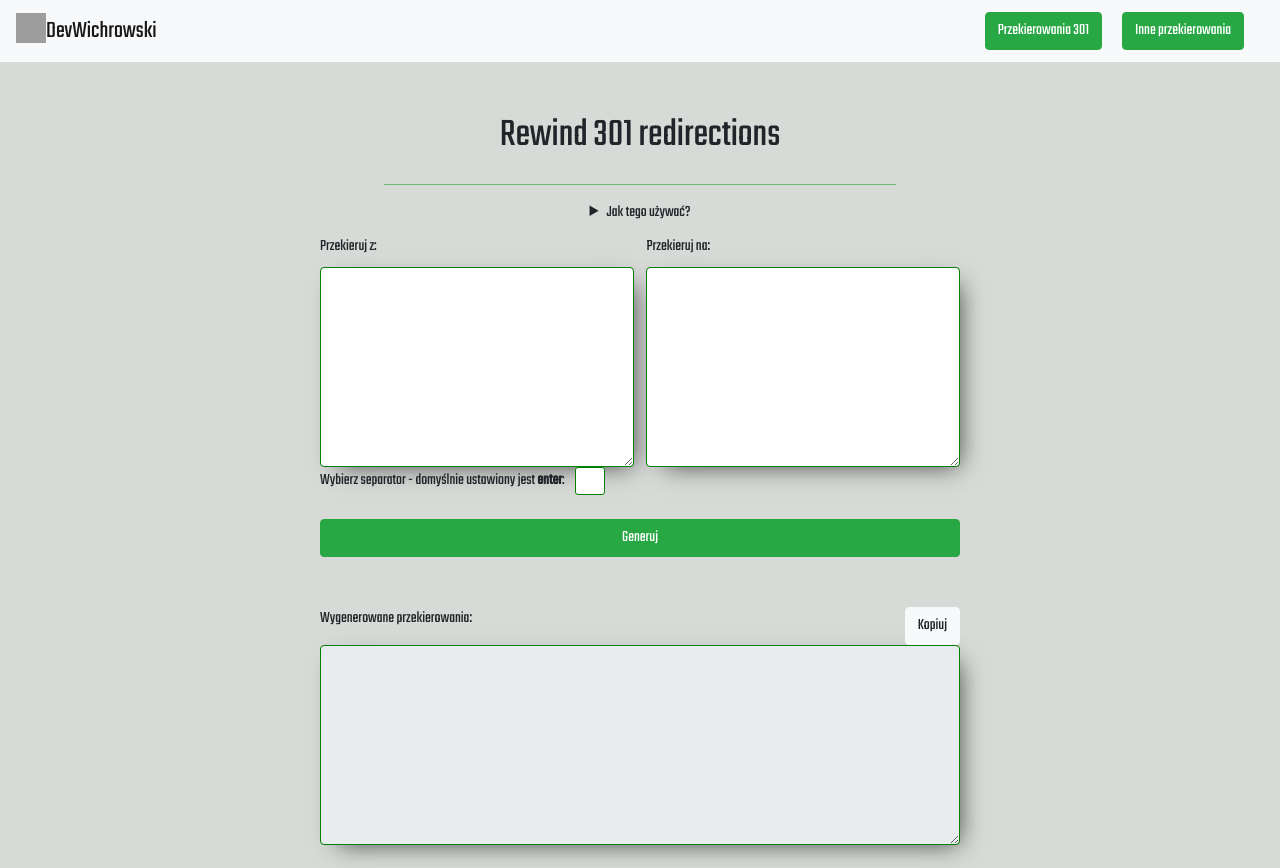
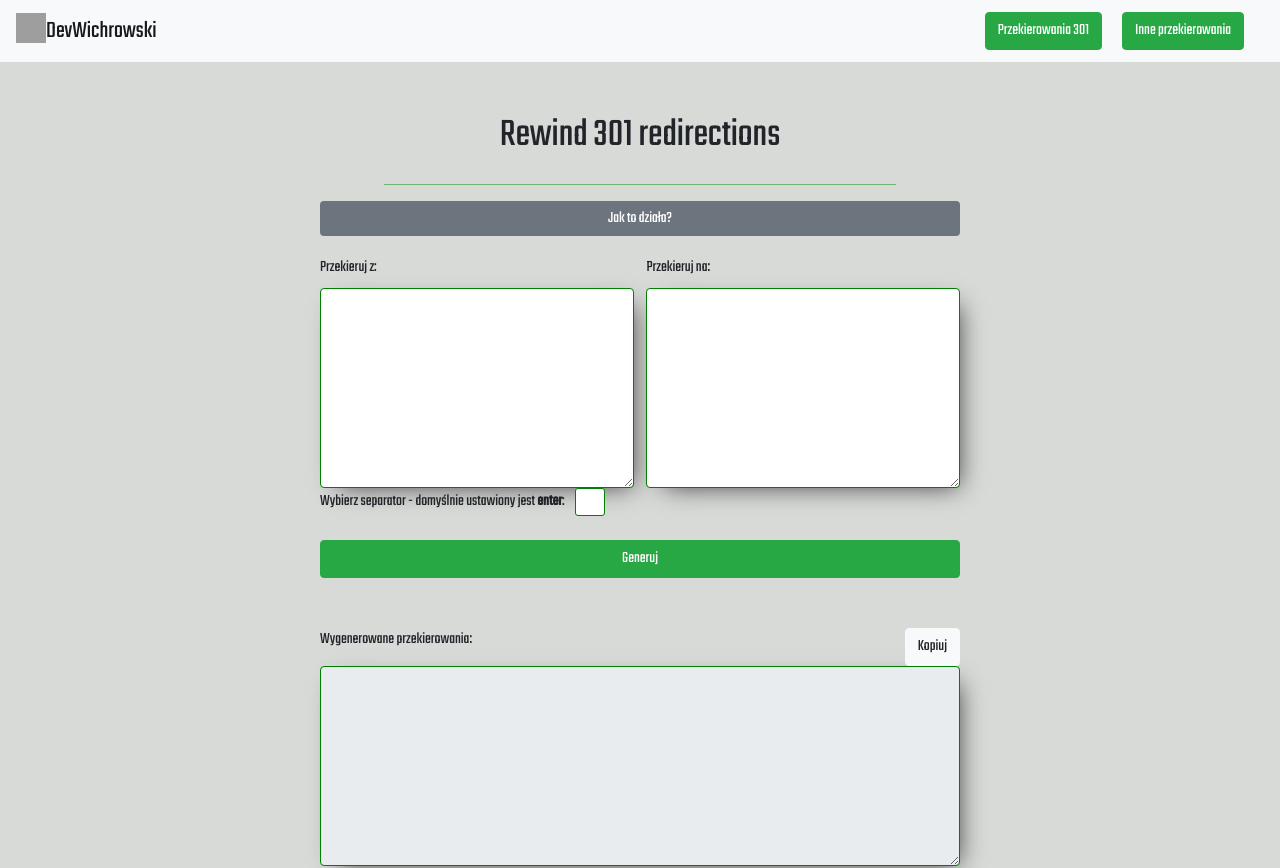
Before and after one commit to DevWichrowski/react-redirections, a React (Create React App) app: page / in a window 1280 px wide. Shown: the top 868 px of the page. Built offline with nearby package versions, Linux system fonts and the light colour scheme; grey boxes are pictures that could not be loaded.

Commit message:
Changed html element details to a Bootstrap component Collapse

```diff
--- a/src/components/main/Main.css
+++ b/src/components/main/Main.css
@@ -44,8 +44,16 @@ hr {
   display: block;
 }
 
-summary {
+.summary {
   outline: none;
+  margin-bottom: 20px;
+  width: 100%;
+}
+
+.summary .btn-secondary {
+  width: 100%;
+  height: 35px;
+  border: 0;
 }
 
 .redirects {
--- a/src/components/main/Main.js
+++ b/src/components/main/Main.js
@@ -92,18 +92,34 @@ class Main extends Component {
 			<div className="wrapper">
 				<h1>Rewind 301 redirections</h1>
 				<hr />
-				<details id="summary-details">
-					<summary>Jak tego używać?</summary>
+				<div className="summary">
+					<button
+						className="btn btn-secondary"
+						type="button"
+						data-toggle="collapse"
+						data-target="#collapseExample"
+						aria-expanded="false"
+						aria-controls="collapseExample"
+					>
+						Jak to działa?
+					</button>
+					<div className="collapse" id="collapseExample">
+						<div className="card card-body">
 							<p>
-						Wystarczy że w <strong>lewym</strong> polu tekstowym wkleisz adresy do przekierowania, a w{' '}
-						<strong>prawym</strong> polu na co mają być przekierowane
+								Wystarczy że w <strong>lewym</strong> polu tekstowym wkleisz adresy do przekierowania, a
+								w <strong>prawym</strong> polu na co mają być przekierowane
 							</p>
 							<p>W polu poniżej wygenerują się reguły gotowe do wklejenia w plik .htaccess </p>
+							<p>Możesz także wybrać swój <strong>separator</strong>, domyślnie aplikacja korzysta z separatora Enter, lecz możesz zmienić na jaki jest ci potrzebny.</p>
 							<p>
 								{' '}
-						Możesz skopiować wygenerowane przekierowania za pomoca przycisku <strong>Kopiuj!</strong>
+								Możesz skopiować wygenerowane przekierowania za pomoca przycisku{' '}
+								<strong>Kopiuj!</strong>
 							</p>
-				</details>
+						</div>
+					</div>
+				</div>
+
 				<div className="redirects">
 					<div className="textarea-container">
 						<label htmlFor="left-textarea">Przekieruj z:</label>
--- a/src/components/main/Main.scss
+++ b/src/components/main/Main.scss
@@ -40,8 +40,16 @@ hr {
   display: block;
 }
 
-summary {
+.summary {
   outline: none;
+  margin-bottom: 20px;
+  width: 100%;
+
+  .btn-secondary{
+    width: 100%;
+    height: 35px;
+    border: 0;
+  }
 }
 
 .redirects {
```
Also changed, not shown: 1 other file (tests, documents, lock files or other folders). Lines whose indentation alone changed are shown as unchanged.
